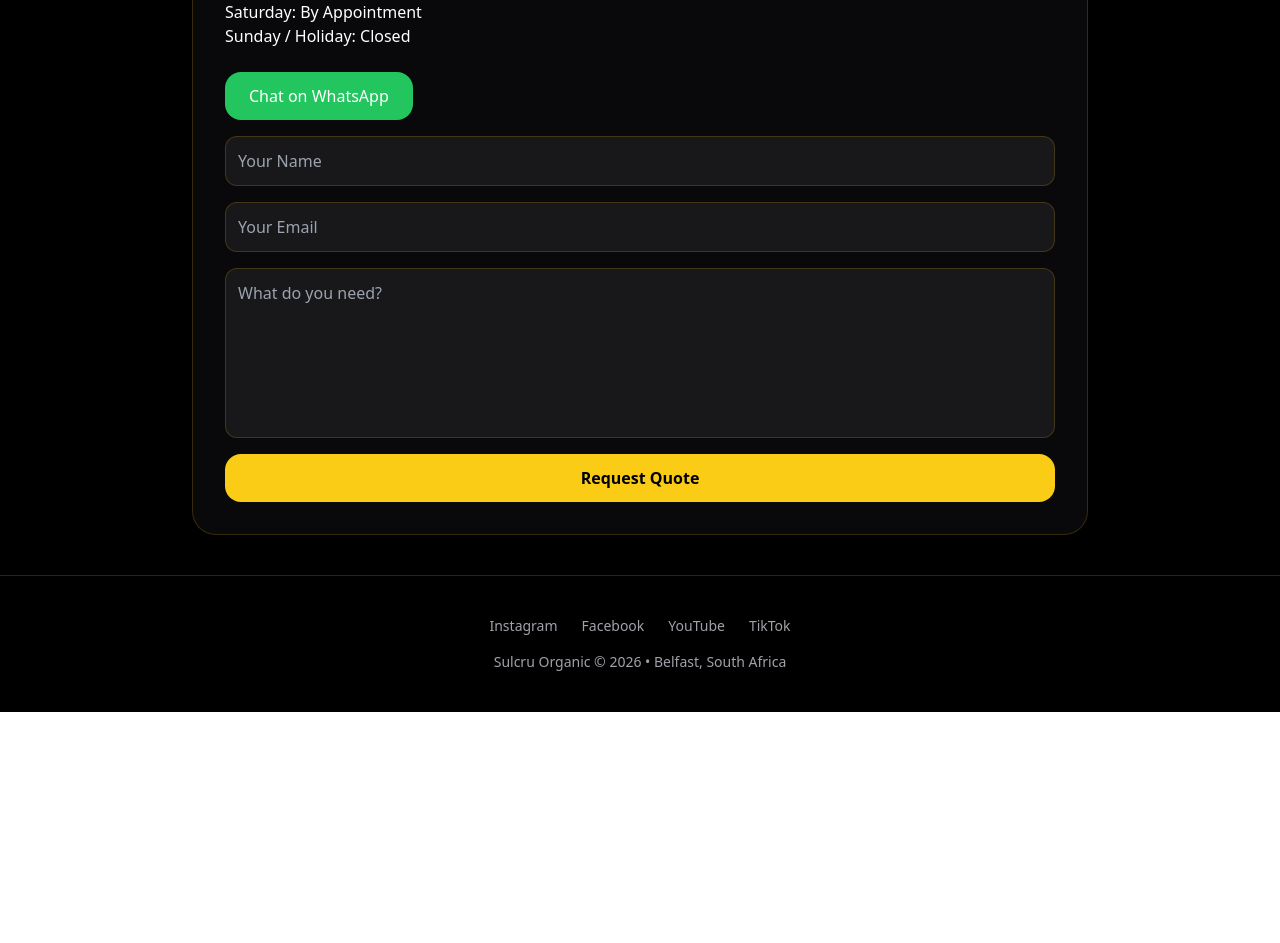
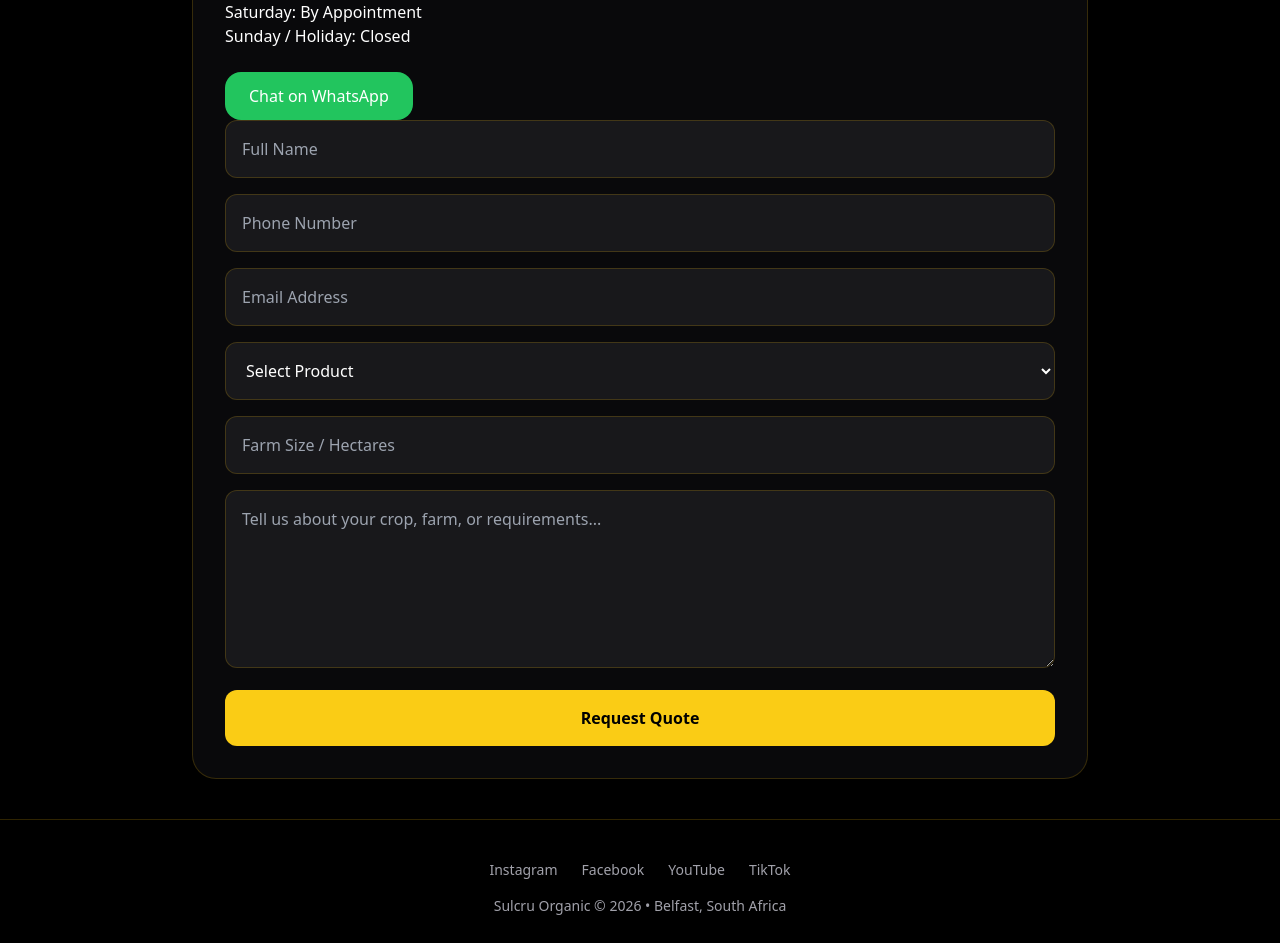
Before and after one commit to sulcruinfo-dev/sulcru-organic, a React (Vite) app in the folder sulcru-organic/: page /contact in a window 1280 px wide. Shown: the part 420-1363 px from the top of the page. Before the commit the page ends 1132 px from the top, so only its background shows below. Built offline with nearby package versions, Linux system fonts and the light colour scheme.

Commit message:
Update SulcruOrganic.jsx
request form requirements

```diff
--- a/sulcru-organic/src/SulcruOrganic.jsx
+++ b/sulcru-organic/src/SulcruOrganic.jsx
@@ -103,8 +103,11 @@ export default function SulcruOrganic() {
   const form = new FormData(e.currentTarget);
 
   const name = form.get('name');
-  const userEmail = form.get('email');
-  const message = form.get('message');
+const phone = form.get('phone');
+const userEmail = form.get('email');
+const product = form.get('product');
+const hectares = form.get('hectares');
+const message = form.get('message');
 
   emailjs.send(
     'service_lznck7j',
@@ -128,12 +131,67 @@ export default function SulcruOrganic() {
 
   function QuoteForm() {
     return (
-      <form onSubmit={submitQuote} className='grid gap-4 mt-4'>
-        <input name='name' placeholder='Your Name' required className='p-3 rounded-xl bg-zinc-900 text-white border border-yellow-500/20 focus:outline-none focus:border-yellow-400' />
-        <input name='email' type='email' placeholder='Your Email' required className='p-3 rounded-xl bg-zinc-900 text-white border border-yellow-500/20 focus:outline-none focus:border-yellow-400' />
-        <textarea name='message' rows={6} placeholder='What do you need?' required className='p-3 rounded-xl bg-zinc-900 text-white border border-yellow-500/20 focus:outline-none focus:border-yellow-400 resize-none' />
-        <button type='submit' className='px-5 py-3 rounded-2xl bg-yellow-400 text-black font-semibold hover:bg-yellow-300 transition'>Request Quote</button>
-      </form>
+      <form onSubmit={submitQuote} className="space-y-4">
+
+  <input
+    type="text"
+    name="name"
+    placeholder="Full Name"
+    required
+    className="w-full p-4 rounded-xl bg-zinc-900 border border-yellow-500/20"
+  />
+
+  <input
+    type="tel"
+    name="phone"
+    placeholder="Phone Number"
+    required
+    className="w-full p-4 rounded-xl bg-zinc-900 border border-yellow-500/20"
+  />
+
+  <input
+    type="email"
+    name="email"
+    placeholder="Email Address"
+    required
+    className="w-full p-4 rounded-xl bg-zinc-900 border border-yellow-500/20"
+  />
+
+  <select
+    name="product"
+    className="w-full p-4 rounded-xl bg-zinc-900 border border-yellow-500/20"
+  >
+    <option value="">Select Product</option>
+    <option>Crop Boost</option>
+    <option>Soil Improver</option>
+    <option>Plant Gro+</option>
+    <option>Sulcru Insect Repel</option>
+    <option>Compost Boost</option>
+  </select>
+
+  <input
+    type="text"
+    name="hectares"
+    placeholder="Farm Size / Hectares"
+    className="w-full p-4 rounded-xl bg-zinc-900 border border-yellow-500/20"
+  />
+
+  <textarea
+    name="message"
+    rows="6"
+    placeholder="Tell us about your crop, farm, or requirements..."
+    required
+    className="w-full p-4 rounded-xl bg-zinc-900 border border-yellow-500/20"
+  />
+
+  <button
+    type="submit"
+    className="w-full py-4 bg-yellow-400 text-black font-bold rounded-xl"
+  >
+    Request Quote
+  </button>
+
+</form>
     );
   }
 
```
